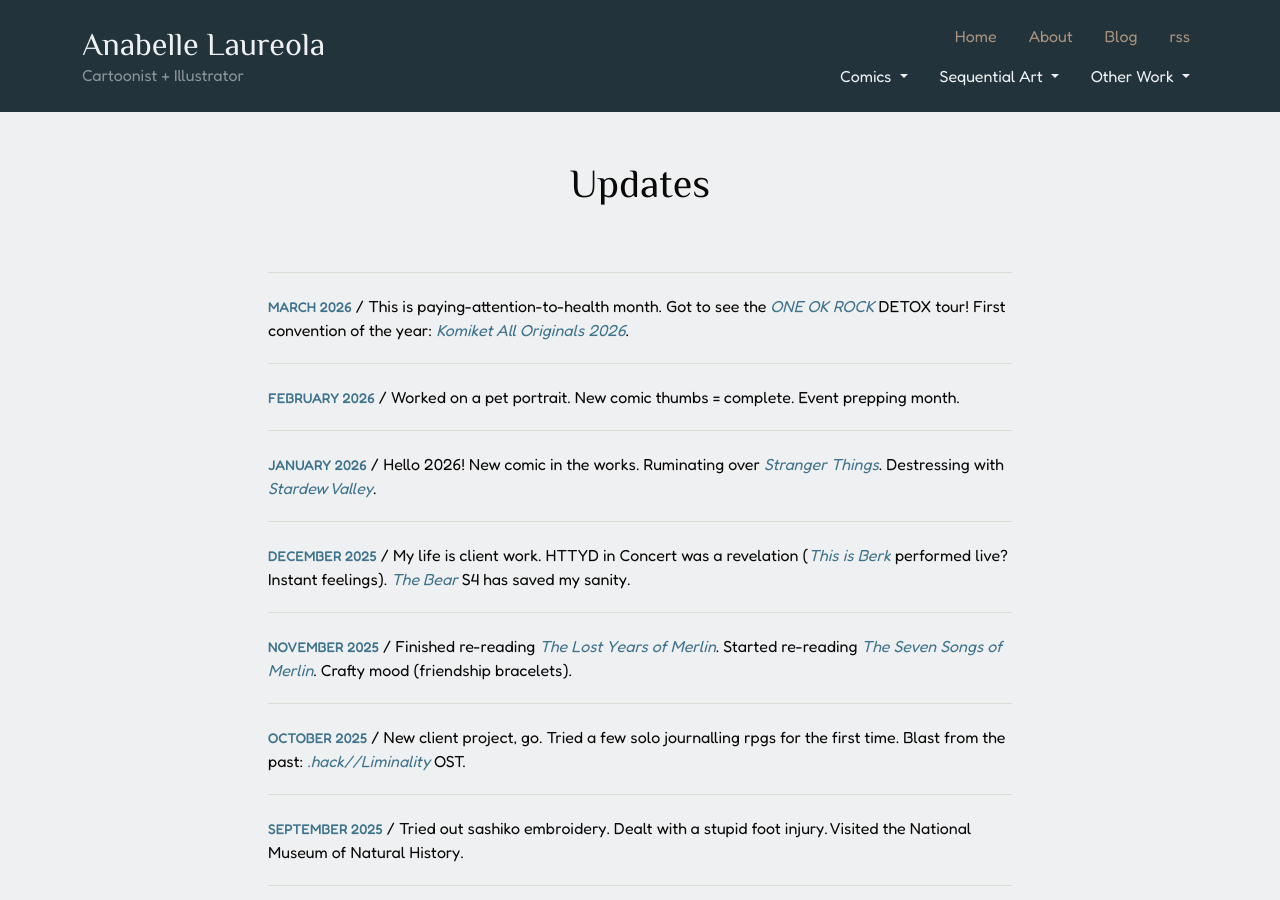
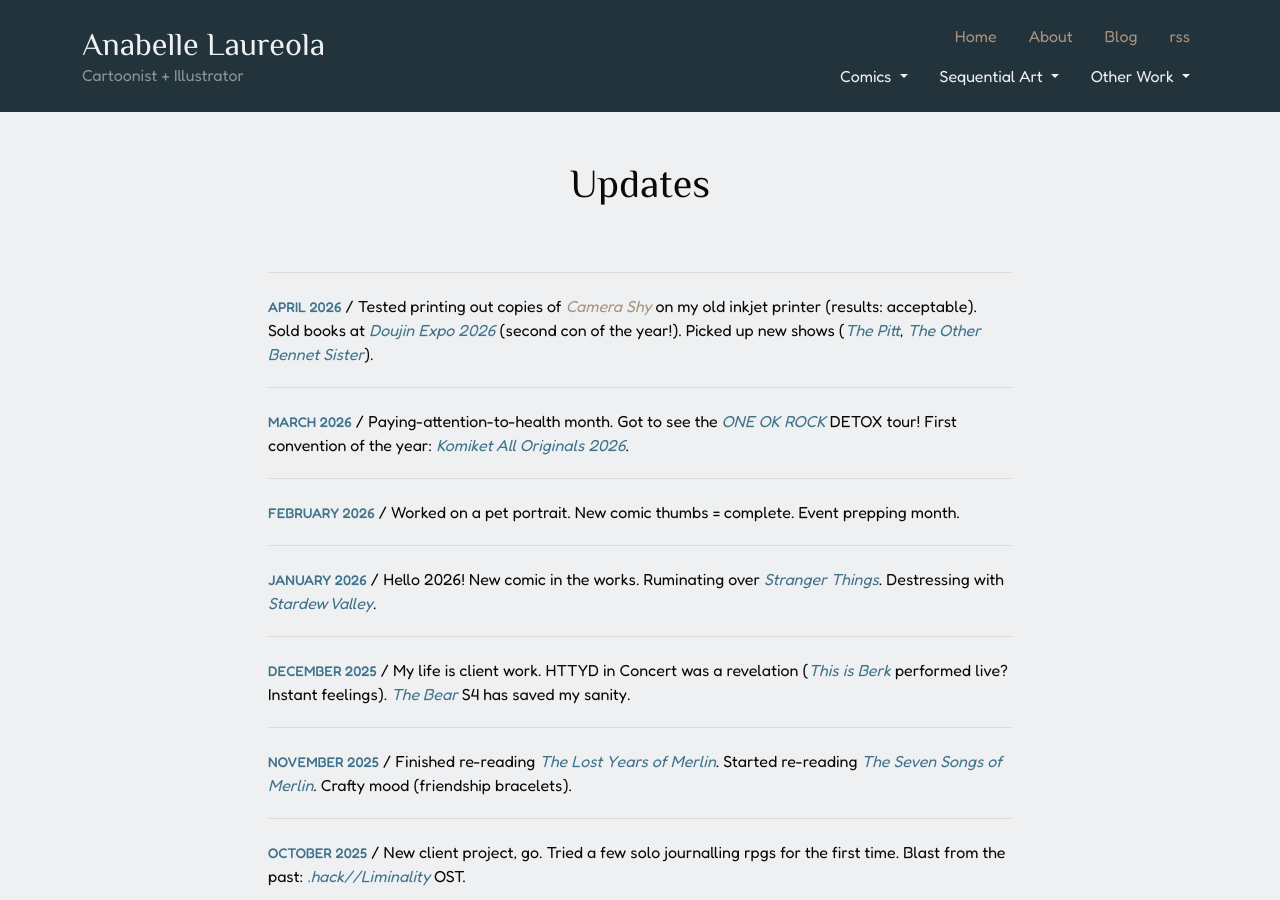
Before and after one commit to nabelore/nabelore.github.io, a Jekyll site: the page built from assets/html/updates.html, in a window 1280 px wide and 900 px high. Built offline with Jekyll 4.4.1, drawn with Linux system fonts in a browser that asks for light colours.

Commit message:
Update updates-2026.yml

```diff
--- a/_data/updates-2026.yml
+++ b/_data/updates-2026.yml
@@ -1,8 +1,16 @@
 # site.data.updates-2026
+
+
+- name: April 2026
+  desc: >
+    Tested printing out copies of <a href="/camshy">Camera Shy</a> on my old inkjet printer (results: acceptable).
+    Sold books at <i>Doujin Expo 2026</i> (second con of the year!).
+    Picked up new shows (<i>The Pitt</i>, <i>The Other Bennet Sister</i>).
+  readmoreurl:
 
 - name: March 2026
   desc: >
-    This is paying-attention-to-health month.
+    Paying-attention-to-health month.
     Got to see the <i>ONE OK ROCK</i> DETOX tour!
     First convention of the year: <i>Komiket All Originals 2026</i>.
   readmoreurl:
```
